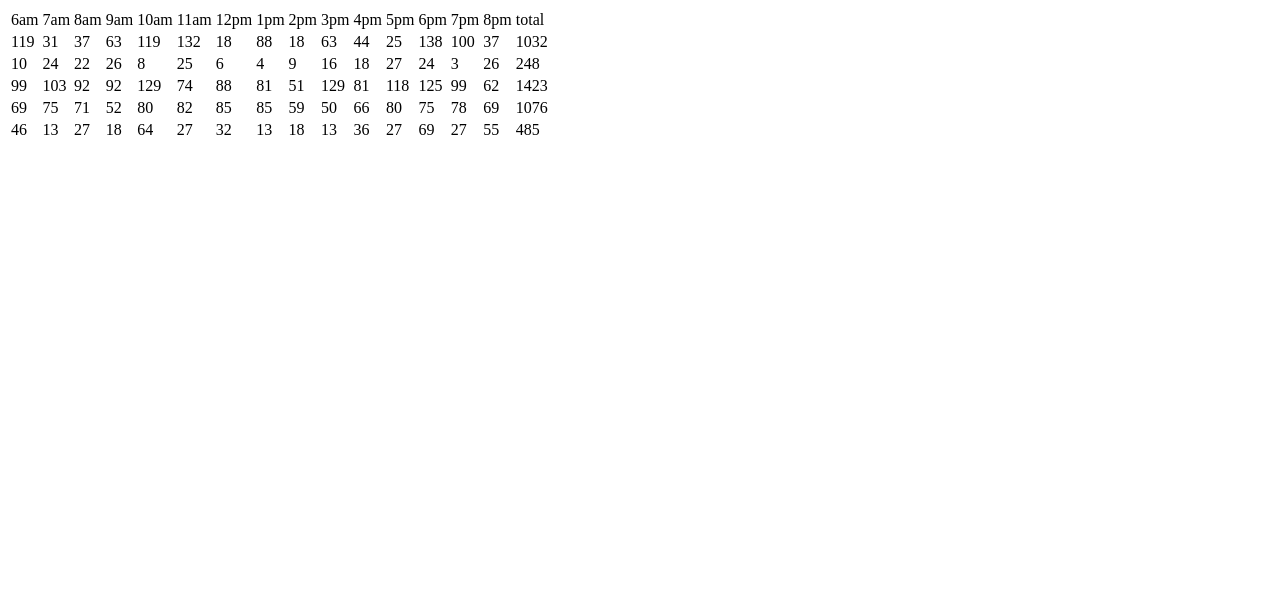
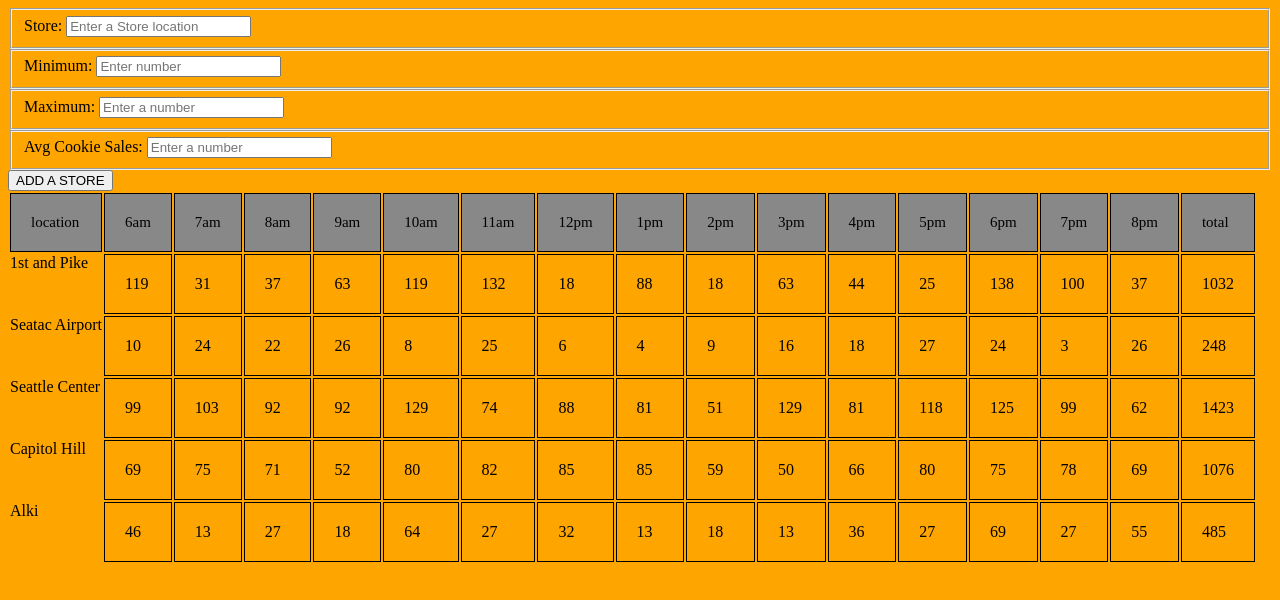
Before and after one commit to gtembry/cookie-stand, a plain HTML site: page sales.html in a window 1280 px wide. Drawn offline with Linux system fonts and the light colour scheme.

Commit message:
added working form

```diff
--- a/app.js
+++ b/app.js
@@ -1,7 +1,7 @@
 'use strict';
 //global variables
 var stores = [pike, seatac, sCenter, capHill, alki];
-var hours = ['6am', '7am', '8am', '9am', '10am', '11am', '12pm', '1pm', '2pm', '3pm', '4pm', '5pm', '6pm', '7pm', '8pm', 'total'];
+var hours = ['location', '6am', '7am', '8am', '9am', '10am', '11am', '12pm', '1pm', '2pm', '3pm', '4pm', '5pm', '6pm', '7pm', '8pm', 'total'];
 
 function Store(name, minCust, maxCust, avgSale) {
   this.name = name; // dynamic name property
@@ -35,9 +35,9 @@ buildHeader();
 Store.prototype.renderTable = function() {
   var table = document.getElementById('shell');
   console.log('table', table);
-  var data = [];
+  var data = [this.name];
   var total = 0;
-  for (var i = 0; i < 15; i++) {
+  for (var i = 1; i < 16; i++) {
     var number = randomNumGen(this.minCust, this.maxCust, this.avgSale);
     data.push(
       '<td>' + number + '</td>'
@@ -72,3 +72,37 @@ seatac.renderTable();
 sCenter.renderTable();
 capHill.renderTable();
 alki.renderTable();
+
+var form = document.getElementById('sample_form');
+var table = document.getElementById('shell');
+
+// var data = [];
+
+function formData(event){
+  event.preventDefault();
+
+  var store = event.target.store.value;
+  var minCust = event.target.minCust.value;
+  var maxCust = event.target.maxCust.value;
+  var avgSale = event.target.avgSale.value;
+
+  var formStore = new Store(store, minCust, maxCust, avgSale);
+  formStore.renderTable();
+  formStore.hoursRow();
+  // createTable();
+  form.reset();
+}
+// function createTable() {
+//   var row;
+//   for (var i = 0; i < data.length; i++) {
+//     row = document.createElement('tr');
+//     row.innerHTML = '<td>' + data[i].store + '</td>' +
+//       '<td>' + data[i].minCust + '</td>' +
+//       '<td>' + data[i].maxCust + '</td>' +
+//       '<td>' + data[i].avgSale + '</td>';
+//   }
+//
+//   table.appendChild(row);
+// }
+
+form.addEventListener('submit', formData);
--- /dev/null
+++ b/reset.css
@@ -0,0 +1,48 @@
+/* http://meyerweb.com/eric/tools/css/reset/
+   v2.0 | 20110126
+   License: none (public domain)
+*/
+
+html, body, div, span, applet, object, iframe,
+h1, h2, h3, h4, h5, h6, p, blockquote, pre,
+a, abbr, acronym, address, big, cite, code,
+del, dfn, em, img, ins, kbd, q, s, samp,
+small, strike, strong, sub, sup, tt, var,
+b, u, i, center,
+dl, dt, dd, ol, ul, li,
+fieldset, form, label, legend,
+table, caption, tbody, tfoot, thead, tr, th, td,
+article, aside, canvas, details, embed,
+figure, figcaption, footer, header, hgroup,
+menu, nav, output, ruby, section, summary,
+time, mark, audio, video {
+	margin: 0;
+	padding: 0;
+	border: 0;
+	font-size: 100%;
+	font: inherit;
+	vertical-align: baseline;
+}
+/* HTML5 display-role reset for older browsers */
+article, aside, details, figcaption, figure,
+footer, header, hgroup, menu, nav, section {
+	display: block;
+}
+body {
+	line-height: 1;
+}
+ol, ul {
+	list-style: none;
+}
+blockquote, q {
+	quotes: none;
+}
+blockquote:before, blockquote:after,
+q:before, q:after {
+	content: '';
+	content: none;
+}
+table {
+	border-collapse: collapse;
+	border-spacing: 0;
+}
--- a/sales.html
+++ b/sales.html
@@ -8,6 +8,30 @@
   </main>
   </header>
   <body>
+    <form id="sample_form">
+
+      <fieldset>
+        <label for="store">Store:</label>
+        <input type="text" name="store" placeholder="Enter a Store location" required>
+      </fieldset>
+
+      <fieldset>
+        <label for="minCust">Minimum:</label>
+        <input type="text" name="minCust" placeholder="Enter number" required>
+      </fieldset>
+
+      <fieldset>
+        <label for="maxCust">Maximum:</label>
+        <input type="text" name="maxCust" placeholder="Enter a number" required>
+      </fieldset>
+
+      <fieldset>
+        <label for="avgSale">Avg Cookie Sales:</label>
+        <input type="text" name="avgSale" placeholder="Enter a number" required>
+      </fieldset>
+
+      <button id="submit-btn" type="submit">ADD A STORE</button>
+    </form>
     <table>
       <thead id="hours-header">
       </thead>
--- a/style.css
+++ b/style.css
@@ -0,0 +1,17 @@
+body {
+  background-color: Orange;
+
+}
+
+
+thead {
+  background: #888;
+  font-size: 15px
+
+
+}
+
+td {
+  padding: 20px;
+  border: solid 1px black;
+}
```
Also changed, not shown: form.html (+30 -5 lines).
